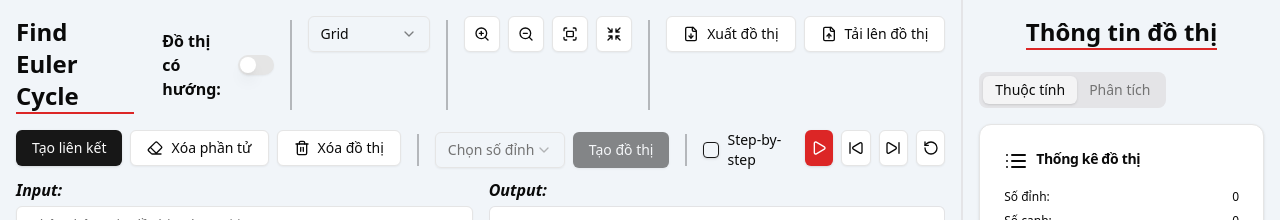
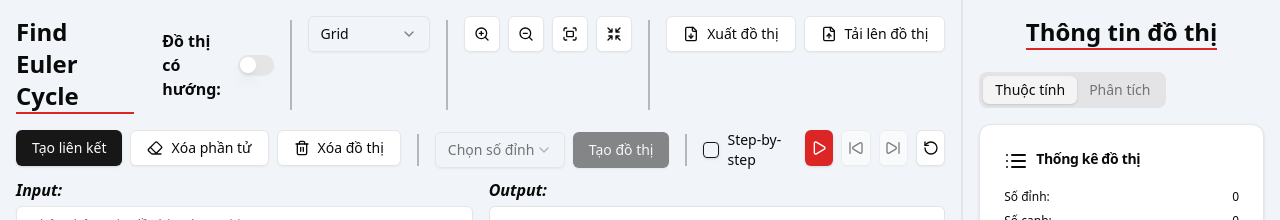
Before and after one commit to quan2622/Euler_App, a React (Vite) app: page /main in a window 1280 px wide. Shown: the top 220 px of the page. Built offline with nearby package versions, Linux system fonts and the light colour scheme; the HTML template or start-up script is replaced by a standard one.

Commit message:
- fix run step & auto state

```diff
--- a/src/hooks/useAlgorithm.ts
+++ b/src/hooks/useAlgorithm.ts
@@ -2,7 +2,7 @@ import type { Core, NodeSingular } from "cytoscape"
 import { useGraphStatusStore } from "../store/useGraphStatusStore"
 import Algorithm from "../Algorithm/FindEulerPath";
 import { toast } from "sonner";
-import { ALGORITHM_SELECT } from "../utils/constant";
+import { ALGORITHM_SELECT, RUN_MODE } from "../utils/constant";
 import { useGraphStore } from "../store/useGraphStore";
 import type { stepInfo } from "../types/graph.type";
 
@@ -11,8 +11,8 @@ export const useAlgorithm = (
   startNodeRef: React.RefObject<NodeSingular | null>,
   isDirectedGraph: boolean,
 ) => {
-  const { adjacencyList, interconnects, nodeDegrees, updateResult } = useGraphStatusStore();
-  const { selectedElements, handleSetStartNode, updateOddNode, updateSuggestMess } = useGraphStore();
+  const { nodeLabels, adjacencyList, interconnects, nodeDegrees, updateResult, updateStepbyStepInfo } = useGraphStatusStore();
+  const { runMode, selectedElements, handleSetStartNode, updateOddNode, updateSuggestMess } = useGraphStore();
 
 
   const ValidateGraph = (steps: stepInfo[], stepsCounter: { count: number }): boolean => {
@@ -39,7 +39,7 @@ export const useAlgorithm = (
         updateResult({ errMess: "Các đỉnh có bậc >= 0 không thuộc cùng 1 thành phần liên thông" });
         steps.push({
           step: stepsCounter.count++,
-          description: "Thành phần liên thông không hợp lệ",
+          description: "Các đỉnh có bậc >= 0 không thuộc cùng 1 thành phần liên thông",
         });
         return false;
       }
@@ -129,6 +129,10 @@ export const useAlgorithm = (
   const findEulerPath = (type: string): EulerResult => {
     const cy = cyInstanceRef.current;
     if (!cy) return { step: [], eulerCycle: [] };
+    if (nodeLabels.length === 0) {
+      toast.warning("Vui lòng nhập thông tin đồ thị trước khi chạy thuật toán");
+      return { step: [], eulerCycle: [] };
+    }
 
     const steps: stepInfo[] = [];
     const stepsCounter = { count: 1 };
@@ -178,22 +182,20 @@ export const useAlgorithm = (
           }
 
           toast.warning(`Tự động chọn đỉnh ${startNode.data("label")} làm đỉnh bắt đầu`);
+
           break;
         }
       }
     }
 
     if (!start) {
-      toast.warning("Vui lòng chọn đỉnh bắt đầu!");
-      steps.push({
-        step: stepsCounter.count++,
-        description: "Không có đỉnh bắt đầu hợp lệ",
-      });
-      return { step: steps, eulerCycle: [] };
+      toast.warning("Vui lòng tạo cạnh và thử lại!");
+      updateResult({ sugMess: `Đồ thị không tôn tại cạnh nối giữa 2 đỉnh với nhau. Vui lòng tạo cạnh và chạy lại thuật toán!` })
+      return { step: [], eulerCycle: [] };
     } else {
       steps.push({
         step: stepsCounter.count++,
-        description: `Đỉnh bắt đầu: ${start}`,
+        description: `Đỉnh bắt đầu: ${cy.$id(start).data("label")}`,
       });
     }
 
@@ -215,8 +217,11 @@ export const useAlgorithm = (
 
     // Merge steps
     result.step = [...steps, ...result.step];
+    if (runMode === RUN_MODE.STEP) {
+      updateStepbyStepInfo(result.step[0]);
+    }
+
     updateResult({ eulerCycle: result.eulerCycle, stepInfo: result.step });
-
 
     return result;
   }
--- a/src/hooks/useRunGraphAlgorithm.ts
+++ b/src/hooks/useRunGraphAlgorithm.ts
@@ -17,7 +17,7 @@ export const useRunGraphAlgorithm = (
 
   const { findEulerPath, handleChangeStart } = useAlgorithm(cyInstanceRef, startNodeRef, isDirectedGraph);
   const { selectAlgorithm, suggestMess } = useGraphStore();
-  const { updateIsEndAlgorithm, updateResult } = useGraphStatusStore();
+  const { isEndAlgorithm, updateIsEndAlgorithm, updateResult, updateStepbyStepInfo, updateStatusStepByStep } = useGraphStatusStore();
 
   const [eulerAnimateStep, setEulerAnimateStep] = useState(0);
   const [animateInterval, setAnimateInterval] = useState<NodeJS.Timeout | null>(null);
@@ -27,6 +27,8 @@ export const useRunGraphAlgorithm = (
 
   // test
   const [animationScript, setAnimationScript] = useState<stepInfo[]>([]);
+  const [isStep, setIsStep] = useState(false);
+  const [isDisplay, setIsDisplay] = useState(false);
 
   const highLightPath = (currNodeId: string, nextNodeId: string, visited: string[], type: "traverse" | "unhighlight", isResult = false): string[] => {
     const cy = cyInstanceRef.current;
@@ -81,7 +83,7 @@ export const useRunGraphAlgorithm = (
   }
 
   // START-RUN ANIMATE
-  const handleRunAnimate = (stepByStep: boolean = false, scriptStep: stepInfo[], isResult = false) => {
+  const handleRunAnimate = (stepByStep: boolean = false, scriptStep: stepInfo[], isResult = false, duration = 1000) => {
     const cy = cyInstanceRef.current;
     if (!cy || scriptStep.length === 0) return;
 
@@ -101,10 +103,17 @@ export const useRunGraphAlgorithm = (
         updateIsEndAlgorithm(true);
 
         setStartResult(true);
+        updateStatusStepByStep(false);
+        if (!isEndAlgorithm) {
+          setIsDisplay(true);
+        }
         return;
       }
 
       const currentStepData = script[stepIndex];
+      if (stepByStep) {
+        updateStepbyStepInfo(currentStepData);
+      }
       if (currentStepData.action) {
         const { from, to, type } = currentStepData.action;
         localVisited = highLightPath(from, to, localVisited, type, isResult);
@@ -115,14 +124,17 @@ export const useRunGraphAlgorithm = (
       setEulerAnimateStep(stepIndex);
 
       if (stepIndex >= script.length) {
-        if (typeof currentStepData?.action?.to === "string") {
+        if (typeof currentStepData?.action?.to === "string" && !isStep) {
           cy.$id(currentStepData.action.to).addClass("end");
         }
+        console.log("Check is end algorithm: ", isEndAlgorithm);
+        if (!isDisplay) {
           toast.success("Tìm thấy chu trình Euler");
+        }
       }
 
       if (!stepByStep) {
-        const interval = setTimeout(executeStep, 1000);
+        const interval = setTimeout(executeStep, duration);
         setAnimateInterval(interval);
       }
     }
@@ -138,53 +150,61 @@ export const useRunGraphAlgorithm = (
     if (!cy) return;
 
     let visited: string[] = [...visitedEdges];
+    const currStep = eulerAnimateStep;
+    // if (currStep + 1 >= animationScript.length) {
+    //   toast.info("Đã hoàn thành tất cả các bước");
+    //   updateIsEndAlgorithm(true);
+    //   setAnimateIsPause(true);
+    //   updateStatusStepByStep(false);
+    //   setStartResult(true);
+    //   return;
+    // }
+    if (animationScript[currStep].action) {
+      const currNodeId = animationScript[currStep].action.from;
+      const nextNodeId = animationScript[currStep].action.to;
+      const type = animationScript[currStep].action.type;
 
-    const currStep = eulerAnimateStep;
-    if (currStep >= animationScript.length) {
-      toast.info("Đã hoàn thành tất cả các bước");
+      visited = highLightPath(currNodeId!, nextNodeId!, visited, type!);
+      setVisitedEdges(visited);
+    }
+
+    if ((currStep + 1) >= animationScript.length) {
+      toast.success("Đã hoàn thành tất cả các bước");
       updateIsEndAlgorithm(true);
+      setAnimateIsPause(true);
+      updateStatusStepByStep(false);
+      setStartResult(true);
       return;
     }
 
-    const currNodeId = animationScript[currStep].action?.from;
-    const nextNodeId = animationScript[currStep].action?.to;
-    const type = animationScript[currStep].action?.type;
-
-    visited = highLightPath(currNodeId!, nextNodeId!, visited, type!);
-    setVisitedEdges(visited);
-
-    const newStep = currStep + 1;
-    setEulerAnimateStep(newStep);
-
-    if (newStep >= animationScript.length) {
-      cy.$id(nextNodeId!).addClass("end");
-      toast.success("Tìm thấy chu trình Euler");
-      setAnimateIsPause(true);
-      updateIsEndAlgorithm(true);
-      return;
-    }
+    updateStepbyStepInfo(animationScript[currStep]);
+    setEulerAnimateStep(currStep + 1);
   }
 
   const prevStep = () => {
     const cy = cyInstanceRef.current;
     if (!cy || animationScript.length === 0 || eulerAnimateStep <= 0) return;
     // Remove highlight from current step
+
     let visited: string[] = [...visitedEdges];
-    const prevStep = eulerAnimateStep - 1;
-    const currNodeId = animationScript[prevStep].action?.from;
-    const nextNodeId = animationScript[prevStep].action?.to;
+    const prevStep = eulerAnimateStep - 2;
+
+    if (animationScript[prevStep].action) {
+      const currNodeId = animationScript[prevStep].action.from;
+      const nextNodeId = animationScript[prevStep].action.to;
 
       visited = highLightPath(currNodeId!, nextNodeId!, visited, "unhighlight");
-
-    setEulerAnimateStep(prevStep);
       setVisitedEdges(visited);
 
-    // Remove end node highlighting if we're moving back from last step
       if (eulerAnimateStep === animationScript.length) {
         cy.$id(nextNodeId!).removeClass("end");
       }
+    }
 
-    // Reset end algorithm status if we're moving back from last step
+    console.log("Check prev: ", eulerAnimateStep, ' - ', animationScript[prevStep]);
+    updateStepbyStepInfo(animationScript[prevStep]);
+    setEulerAnimateStep(prevStep + 1);
+
     if (eulerAnimateStep === currentEulerPath.length) {
       updateIsEndAlgorithm(false);
     }
@@ -211,6 +231,9 @@ export const useRunGraphAlgorithm = (
     // RESET DATA RESULT
     updateResult({ eulerCycle: [], stepInfo: [], sugMess: "", errMess: "", isCycle: true });
     handleChangeStart("");
+    updateStepbyStepInfo(null);
+    updateStatusStepByStep(false);
+    setIsStep(false);
     startNodeRef.current = null;
   }
 
@@ -225,15 +248,27 @@ export const useRunGraphAlgorithm = (
     updateIsEndAlgorithm(false);
     setCurrentEulerPath([]);
     setVisitedEdges([]);
+    setIsStep(false);
+
+    if (stepByStep) {
+      updateStatusStepByStep(true);
+      setIsStep(true);
+    }
 
     // RESET DATA RESULT
     updateResult({ eulerCycle: [], stepInfo: [], sugMess: "", errMess: "" });
+    updateStepbyStepInfo(null);
 
     const needUpdateStart = !startNodeRef.current
     // MAIN
     const { step, eulerCycle } = findEulerPath(selectAlgorithm);
 
-    if (eulerCycle.length === 0 && suggestMess !== "") return;
+    if (suggestMess !== "") {
+      return;
+    } else if (eulerCycle.length === 0) {
+      updateStatusStepByStep(false);
+      return;
+    }
 
     setResult(eulerCycle);
     setStartResult(false);
@@ -244,8 +279,10 @@ export const useRunGraphAlgorithm = (
     // RUN ANIMATE
 
     // Custom StepScript
+    let configStep: stepInfo[] = step;
+    if (!stepByStep) {
       let indexStepCustom = 1;
-    const configStep: stepInfo[] = step.reduce((acc, item) => {
+      configStep = step.reduce((acc, item) => {
         if (item.action != null) {
           acc.push({
             step: indexStepCustom++,
@@ -254,6 +291,7 @@ export const useRunGraphAlgorithm = (
         }
         return acc;
       }, [] as stepInfo[]);
+    }
 
     if (configStep && configStep.length === 0) return;
 
@@ -267,10 +305,15 @@ export const useRunGraphAlgorithm = (
     if (startReult && result && cy) {
       cy.elements().removeClass("AL-path euler-path end");
 
+      setIsDisplay(false);
       setEulerAnimateStep(0);
+      if (!isStep) {
         updateIsEndAlgorithm(false);
+      }
       setCurrentEulerPath([]);
       setVisitedEdges([]);
+
+      updateStepbyStepInfo(null);
 
       const customResult: stepInfo[] = [];
       for (let i = 0; i < result.length - 1; i++) {
@@ -282,7 +325,7 @@ export const useRunGraphAlgorithm = (
         })
       }
       setTimeout(() => {
-        handleRunAnimate(false, customResult, true);
+        handleRunAnimate(false, customResult, true, 300);
       }, 1000);
     }
   }, [startReult, result]);
--- a/src/layout/components/GraphToolbar.tsx
+++ b/src/layout/components/GraphToolbar.tsx
@@ -49,7 +49,7 @@ const GraphToolbar = ({
 }: GraphToolbarProps) => {
 
   const { runMode, selectedElements, handleResetSelectedElement, updateRunMode, updateLayoutGraph } = useGraphStore();
-  const { result, updateResult, updateNodeDegree, handleResetStatus, handleLoadStatusFormFile, nodeDegrees } = useGraphStatusStore();
+  const { isStepByStepStart, isEndAlgorithm, displayStepbyStep, result, updateResult, updateNodeDegree, handleResetStatus, handleLoadStatusFormFile, nodeDegrees } = useGraphStatusStore();
   const [currentLayout, setCurrentLayout] = useState("grid");
   const fileInputRef = useRef<HTMLInputElement>(null);
   const [isOpenDialog, setIsOpenDialog] = useState(false);
@@ -492,8 +492,8 @@ const GraphToolbar = ({
                 </Tooltip>
               </TooltipProvider>
 
-              <Button variant={"outline"} size={"icon"} onClick={prevStep}><SkipBack /></Button>
-              <Button variant={"outline"} size={"icon"} onClick={nextStep}><SkipForward /></Button>
+              <Button variant={"outline"} size={"icon"} onClick={prevStep} disabled={!isStepByStepStart}><SkipBack /></Button>
+              <Button variant={"outline"} size={"icon"} onClick={nextStep} disabled={!isStepByStepStart}><SkipForward /></Button>
               <TooltipProvider delayDuration={50}>
                 <Tooltip>
                   <TooltipTrigger asChild>
@@ -540,7 +540,7 @@ const GraphToolbar = ({
             <div className="whitespace-nowrap font-semibold italic">Output:</div>
             <div className="relative group">
               <ScrollArea className="h-[125px] rounded-md border border-zinc-400/30 p-2 bg-white">
-                {result && result.eulerCycle.length > 0 && result.stepInfo.length > 0 &&
+                {isEndAlgorithm && result && result.eulerCycle.length > 0 && result.stepInfo.length > 0 &&
                   <div className="flex flex-col text-xs">
                     <div className="pb-1 mb-1 border-b-2 border-dashed border-zinc-400">
                       <div className="font-bold italic">
@@ -595,6 +595,35 @@ const GraphToolbar = ({
                     {result.sugMess !== "" &&
                       <span className="text-orange-500">{result.sugMess}</span>
                     }
+                  </div>
+                }
+
+                {!isEndAlgorithm && displayStepbyStep &&
+                  <div className="flex flex-col text-xs">
+                    <div className="space-y-1">
+                      <p className="font-semibold italic">Các bước thực hiện: </p>
+                      <div>
+                        <div className="space-x-1">
+                          <span className="font-medium">&nbsp;&nbsp; - &nbsp;Bước {displayStepbyStep.step}:</span>
+                          <span>{displayStepbyStep.description}</span>
+
+                        </div>
+                        <div className="pl-[67px] space-x-1">
+                          {displayStepbyStep.stack &&
+                            <span>
+                              <span className="text-blue-500">Stack:</span>
+                              {displayStepbyStep.stack.length > 0 ? ` [ ${displayStepbyStep.stack.map(item => cyInstance.current?.$id(item).data("label")).join(", ")} ]` : " []"}
+                            </span>
+                          }
+                          {displayStepbyStep.eulerCycle &&
+                            <span>
+                              <span className="text-green-500">EC:</span>
+                              {displayStepbyStep.eulerCycle.length > 0 ? ` [ ${displayStepbyStep.eulerCycle.map(item => cyInstance.current?.$id(item).data("label")).join(", ")} ]` : " []"}
+                            </span>
+                          }
+                        </div>
+                      </div>
+                    </div>
                   </div>
                 }
               </ScrollArea>
--- a/src/store/useGraphStatusStore.ts
+++ b/src/store/useGraphStatusStore.ts
@@ -21,10 +21,14 @@ type State = {
     sugMess: string,
     isCycle: boolean,
   },
+  displayStepbyStep: stepInfo | null,
+  isStepByStepStart: boolean,
 }
 
 type Action = {
+  updateStatusStepByStep: (value: boolean) => void,
   updateResult: ({ eulerCycle, stepInfo, errMess, sugMess }: AlgorithmResult) => void,
+  updateStepbyStepInfo: (stepInfo: stepInfo | null) => void,
   updateIsEndAlgorithm: (newValue: boolean) => void,
   updateInterConnect: (interconnects: string[][]) => void,
   updateNodeDegree: (sourceId: string, targetId: string, isDerectedGraph: boolean, isAdd?: boolean) => void,
@@ -57,7 +61,16 @@ export const useGraphStatusStore = create<State & Action>((set) => ({
     sugMess: "",
     isCycle: true,
   },
+  displayStepbyStep: null,
+  isStepByStepStart: false,
 
+
+  updateStatusStepByStep: (value) => {
+    set({ isStepByStepStart: value });
+  },
+  updateStepbyStepInfo: (stepInfo: stepInfo | null) => {
+    set({ displayStepbyStep: stepInfo })
+  },
   updateResult: (newResult: Partial<AlgorithmResult>) => {
     set((state) => ({
       result: {
--- a/src/types/graph.type.ts
+++ b/src/types/graph.type.ts
@@ -103,7 +103,7 @@ type GraphAction =
   | { type: 'traverse'; from: string; to: string } // Thêm màu cho cạnh
   | { type: 'unhighlight'; from: string; to: string };
 export interface stepInfo {
-  step: number;
+  step?: number;
   description?: string;
   eulerCycle?: string[];
   stack?: string[];
```
Lines whose indentation alone changed are shown as unchanged.
